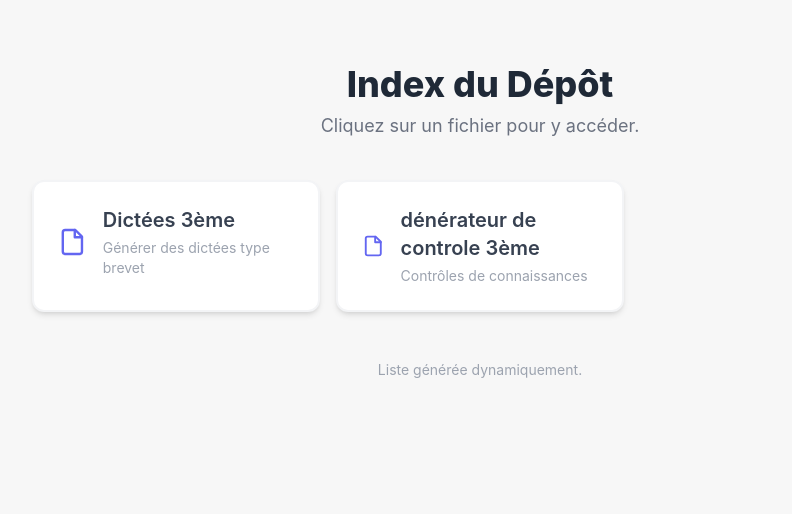
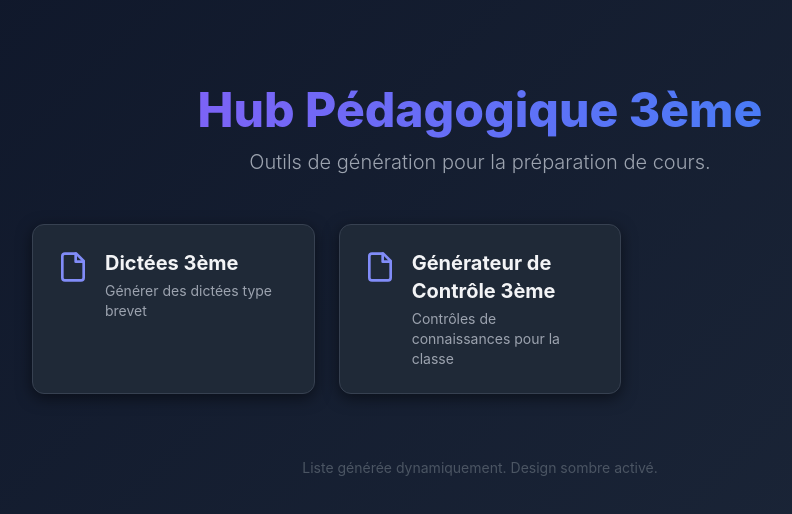
Before and after one commit to Reiseb37/AppsIA, a plain HTML site: page index.html in a window 1280 px wide. Shown: the whole page, without its empty margins (160-952 px from the left). Drawn offline with nearby package versions, Linux system fonts and the light colour scheme.

Commit message:
Update index.html

```diff
--- a/index.html
+++ b/index.html
@@ -3,48 +3,69 @@
 <head>
     <meta charset="UTF-8">
     <meta name="viewport" content="width=device-width, initial-scale=1.0">
-    <title>Index du Dépôt GitHub Simplifié</title>
+    <title>Index du Dépôt Pédagogique</title>
     <!-- Chargement de Tailwind CSS via CDN -->
     <script src="https://cdn.tailwindcss.com"></script>
     <style>
-        /* Configuration de la police Inter */
+        /* Configuration du Thème Sombre */
         body {
             font-family: 'Inter', sans-serif;
-            background-color: #f7f7f7;
+            /* Arrière-plan sombre : Dégradé du Noir bleuté au Bleu ardoise */
+            background: linear-gradient(135deg, #0f172a 0%, #1e293b 100%);
+            color: #e2e8f0; /* Couleur de texte par défaut très claire */
         }
         /* Style pour les cartes de lien */
         .link-card {
-            transition: transform 0.2s, box-shadow 0.2s;
-            background-color: white;
+            transition: all 0.3s ease-in-out;
+            background-color: #1f2937; /* Fond des cartes un peu plus clair que le body */
+            /* Ombre initiale forte et sombre */
+            box-shadow: 0 4px 15px rgba(0, 0, 0, 0.5);
+            border: 1px solid #374151; /* Bordure sombre */
         }
         .link-card:hover {
-            transform: translateY(-2px);
-            box-shadow: 0 8px 10px -3px rgba(0, 0, 0, 0.1), 0 3px 5px -2px rgba(0, 0, 0, 0.05);
-            border-color: #3b82f6; /* Bordure bleue au survol */
+            /* Soulèvement plus marqué et légère mise à l'échelle */
+            transform: translateY(-4px) scale(1.02);
+            /* Effet de "Glow" Indigo/Violet inspirant pour le design sombre */
+            box-shadow: 0 10px 25px rgba(99, 102, 241, 0.3), 0 0 0 3px rgba(99, 102, 241, 0.5);
+            border-color: #6366f1; /* Bordure Indigo vif */
         }
+        /* Style spécifique pour le titre */
+        .header-title {
+            /* Dégradé Indigo/Violet pour un thème sombre */
+            background-image: linear-gradient(to right, #8b5cf6, #3b82f6);
+            -webkit-background-clip: text;
+            background-clip: text;
+            color: transparent;
+            font-size: 3rem;
+        }
+        /* Surcharge des couleurs de texte pour assurer le contraste dans la carte */
+        .card-title { color: #f3f4f6; }
+        .card-description { color: #9ca3af; }
+        .icon-color { color: #818cf8; /* Indigo/Bleu clair */ }
+
     </style>
 </head>
 <body class="min-h-screen flex items-start justify-center p-4 sm:p-8">
 
     <div class="max-w-4xl w-full">
         <!-- En-tête de la page -->
-        <header class="text-center mb-10 mt-4 sm:mt-8">
-            <h1 class="text-4xl font-extrabold text-gray-800 mb-2">
-                Index du Dépôt
+        <header class="text-center mb-12 mt-4 sm:mt-12">
+            <h1 class="header-title font-extrabold mb-2 leading-tight">
+                Hub Pédagogique 3ème
             </h1>
-            <p class="text-lg text-gray-500">
-                Cliquez sur un fichier pour y accéder.
+            <p class="text-xl text-gray-400 font-light">
+                Outils de génération pour la préparation de cours.
             </p>
         </header>
 
         <!-- Conteneur des liens qui sera rempli par JavaScript -->
-        <div id="links-container" class="grid grid-cols-1 md:grid-cols-2 lg:grid-cols-3 gap-4">
+        <div id="links-container" class="grid grid-cols-1 md:grid-cols-2 lg:grid-cols-3 gap-6">
             <!-- Les cartes de lien seront insérées ici -->
         </div>
 
         <!-- Pied de page simple -->
-        <footer class="mt-12 text-center text-gray-400 text-sm">
-            <p>Liste générée dynamiquement.</p>
+        <footer class="mt-16 text-center text-gray-600 text-sm">
+            <p>Liste générée dynamiquement. Design sombre activé.</p>
         </footer>
     </div>
 
@@ -55,9 +76,7 @@
         const pages = [
             // { file: 'nom_du_fichier.html', title: 'Titre affiché', description: 'Description rapide (optionnel)' }
             { file: 'dictation_generator.html', title: 'Dictées 3ème', description: 'Générer des dictées type brevet' },
-            { file: 'generateur_controle.html', title: 'dénérateur de controle 3ème', description: 'Contrôles de connaissances' },
-            // Exemple de lien supplémentaire :
-            //{ file: 'tutoriel-css.html', title: 'Tutoriel CSS', description: 'Exemples et démos de style.' },
+            { file: 'generateur_controle.html', title: 'Générateur de Contrôle 3ème', description: 'Contrôles de connaissances pour la classe' },
         ];
 
         // --------------------------------------------------------------------------------
@@ -69,18 +88,18 @@
         pages.forEach(page => {
             // Créer le HTML pour une carte de lien
             const cardHtml = `
-                <a href="${page.file}" class="link-card p-4 sm:p-6 rounded-xl border-2 border-gray-100 shadow-md hover:shadow-lg block">
-                    <div class="flex items-center space-x-4">
+                <a href="${page.file}" class="link-card p-4 sm:p-6 rounded-xl block">
+                    <div class="flex items-start space-x-4">
                         <!-- Icône de fichier (Utilisation d'un SVG de Lucide pour l'esthétique) -->
-                        <svg xmlns="http://www.w3.org/2000/svg" width="24" height="24" viewBox="0 0 24 24" fill="none" stroke="currentColor" stroke-width="2" stroke-linecap="round" stroke-linejoin="round" class="text-indigo-500 w-6 h-6 sm:w-8 sm:h-8">
+                        <svg xmlns="http://www.w3.org/2000/svg" width="24" height="24" viewBox="0 0 24 24" fill="none" stroke="currentColor" stroke-width="2" stroke-linecap="round" stroke-linejoin="round" class="icon-color w-6 h-6 sm:w-8 sm:h-8 flex-shrink-0 mt-0.5">
                             <path d="M14.5 2H6a2 2 0 0 0-2 2v16a2 2 0 0 0 2 2h12a2 2 0 0 0 2-2V7.5L14.5 2z"></path>
                             <polyline points="14 2 14 8 20 8"></polyline>
                         </svg>
                         <div>
-                            <h2 class="text-lg sm:text-xl font-semibold text-gray-700">
+                            <h2 class="text-lg sm:text-xl font-bold card-title">
                                 ${page.title}
                             </h2>
-                            <p class="text-xs sm:text-sm text-gray-400 mt-1">
+                            <p class="text-xs sm:text-sm card-description mt-1">
                                 ${page.description || page.file}
                             </p>
                         </div>
```
